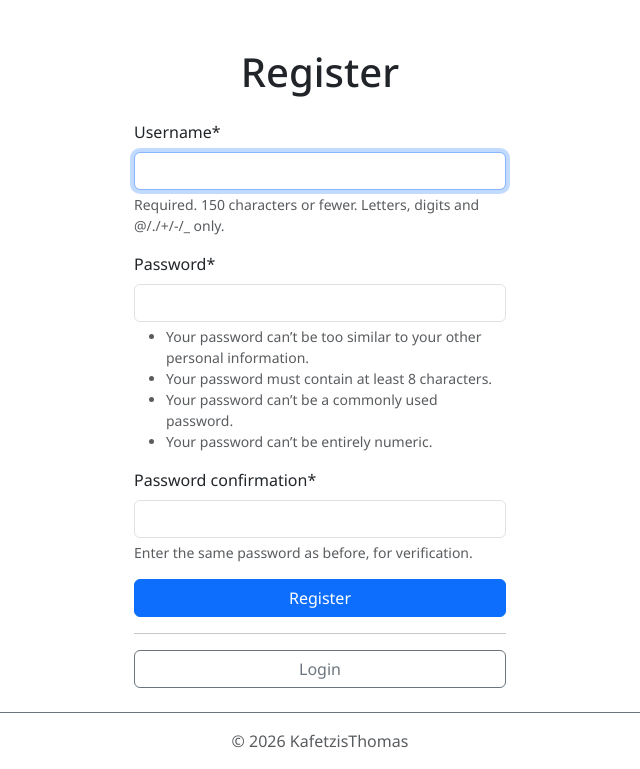
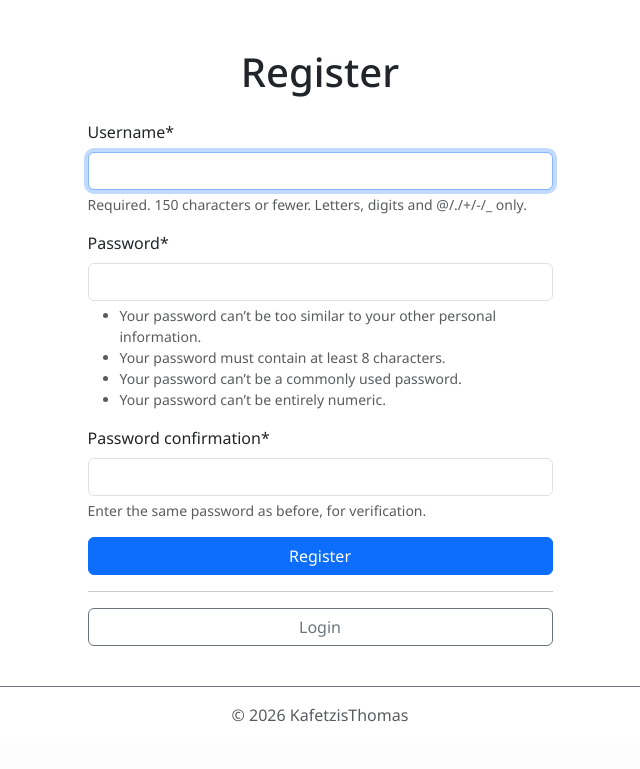
Before and after one commit to KafetzisThomas/FileSpace, a Django app: page /user/register/ in a window 1280 px wide. Shown: the part 57-826 px from the top of the page, without its empty margins (320-960 px from the left). After the commit the page ends 779 px from the top, so only its background shows below. Run offline with Django 5.2, Linux system fonts and the light colour scheme; some libraries are stand-ins or nearby versions.

Commit message:
Expand form width on auth templates

```diff
--- a/templates/users/account.html
+++ b/templates/users/account.html
@@ -5,7 +5,7 @@
 
 {% block content %}
     <div class="container d-flex justify-content-center">
-        <div class="col-12 col-md-6 col-lg-4">
+        <div class="col-12 col-md-6 col-lg-5">
             <h1 class="text-center mt-4 mb-4">Account</h1>
             <form method="post">
                 {% csrf_token %}
--- a/templates/users/login.html
+++ b/templates/users/login.html
@@ -5,7 +5,7 @@
 
 {% block content %}
     <div class="container d-flex justify-content-center">
-        <div class="col-12 col-md-6 col-lg-4">
+        <div class="col-12 col-md-6 col-lg-5">
             <h1 class="text-center mt-4 mb-4">Login</h1>
             {% if messages %}
                 {% for message in messages %}
--- a/templates/users/register.html
+++ b/templates/users/register.html
@@ -5,7 +5,7 @@
 
 {% block content %}
     <div class="container d-flex justify-content-center">
-        <div class="col-12 col-md-6 col-lg-4">
+        <div class="col-12 col-md-6 col-lg-5">
             <h1 class="text-center mt-4 mb-4">Register</h1>
             <form method="post">
                 {% csrf_token %}
```
